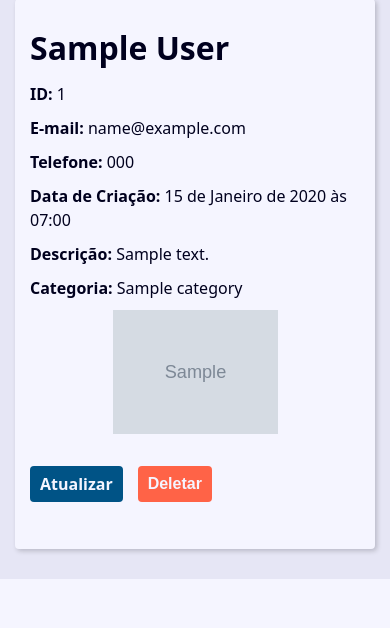
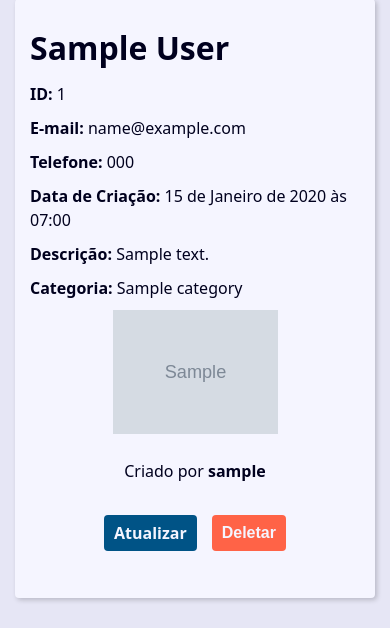
Before and after one commit to gustavof04/agenda-django, a Django app: page /contact/1/ in a window 390 px wide. Shown: the part 270-898 px from the top of the page. Before the commit the page ends 849 px from the top, so only its background shows below. Run offline with Django 4.2, Linux system fonts and the light colour scheme; a user stored in the database is signed in; tables that the repository leaves empty hold one stand-in row (values such as "Sample post"); grey boxes marked "Sample" are stand-in pictures.

Commit message:
feat: Cria label created_by para saber que usuário criou o contato

```diff
--- a/base_static/global/css/style.css
+++ b/base_static/global/css/style.css
@@ -359,3 +359,19 @@ svg {
     margin-right: auto;
     width: 50%;
 }
+
+.created-by {
+    text-align: end;
+    font-size: var(--small-font-size);
+}
+
+@media (max-width: 600px) {
+    .contact-links {
+        justify-content: center;
+    }
+
+    .created-by {
+        text-align: center;
+        padding-top: var(--spacing);
+    }
+}
--- a/contact/templates/contact/contact.html
+++ b/contact/templates/contact/contact.html
@@ -19,6 +19,10 @@
             </p>
         {% endif %}
 
+        {% if contact.owner %}
+            <p class="created-by">Criado por <b>{{ contact.owner }}</b></p>
+        {% endif %}
+
         {% if user == contact.owner %}
             <div class="contact-links">
                 <a class="btn btn-link" href="{% url "contact:update" contact.id %}">Atualizar</a>
```
